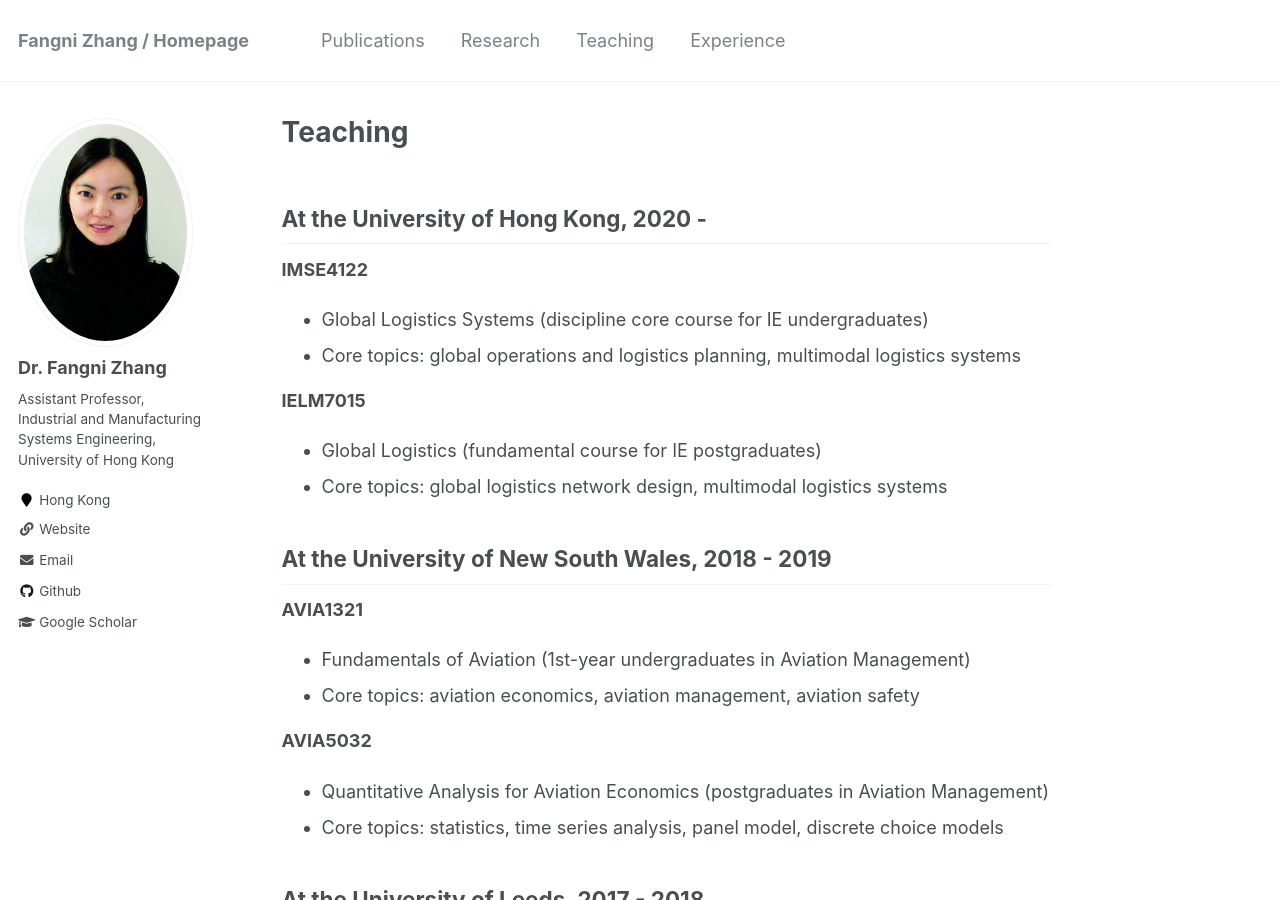
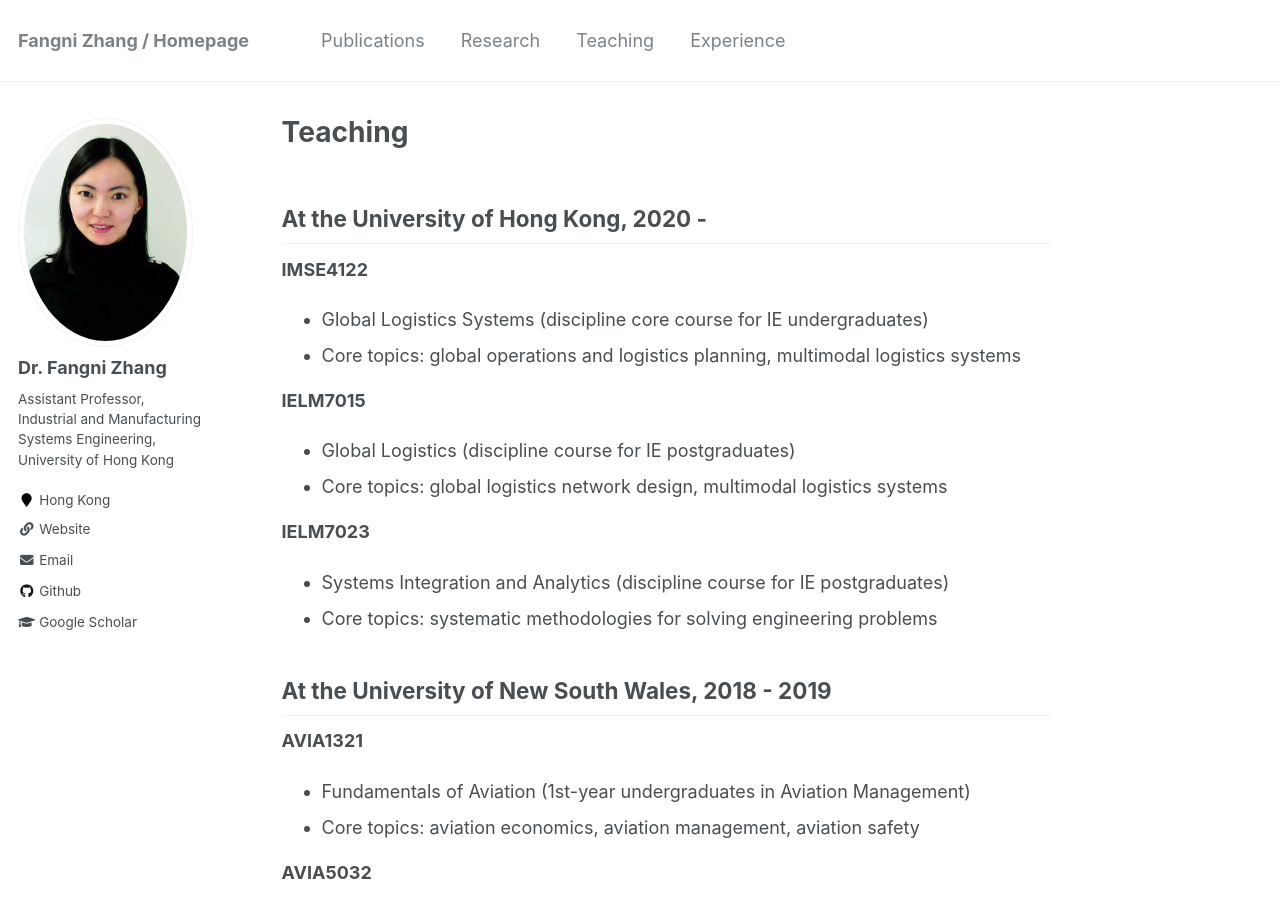
Before and after one commit to fangnizhang/fangnizhang.github.io, a Jekyll site: the page built from _pages/teaching.md, in a window 1280 px wide and 900 px high. Built offline with Jekyll 4.4.1, drawn with Linux system fonts in a browser that asks for light colours.

Commit message:
Update teaching.md

```diff
--- a/_pages/teaching.md
+++ b/_pages/teaching.md
@@ -11,8 +11,12 @@
 * Core topics: global operations and logistics planning, multimodal logistics systems
 
 **IELM7015**
-* Global Logistics (fundamental course for IE postgraduates)
+* Global Logistics (discipline course for IE postgraduates)
 * Core topics: global logistics network design, multimodal logistics systems
+
+**IELM7023**
+* Systems Integration and Analytics (discipline course for IE postgraduates)
+* Core topics: systematic methodologies for solving engineering problems
 
 At the University of New South Wales, 2018 - 2019
 --------
```
